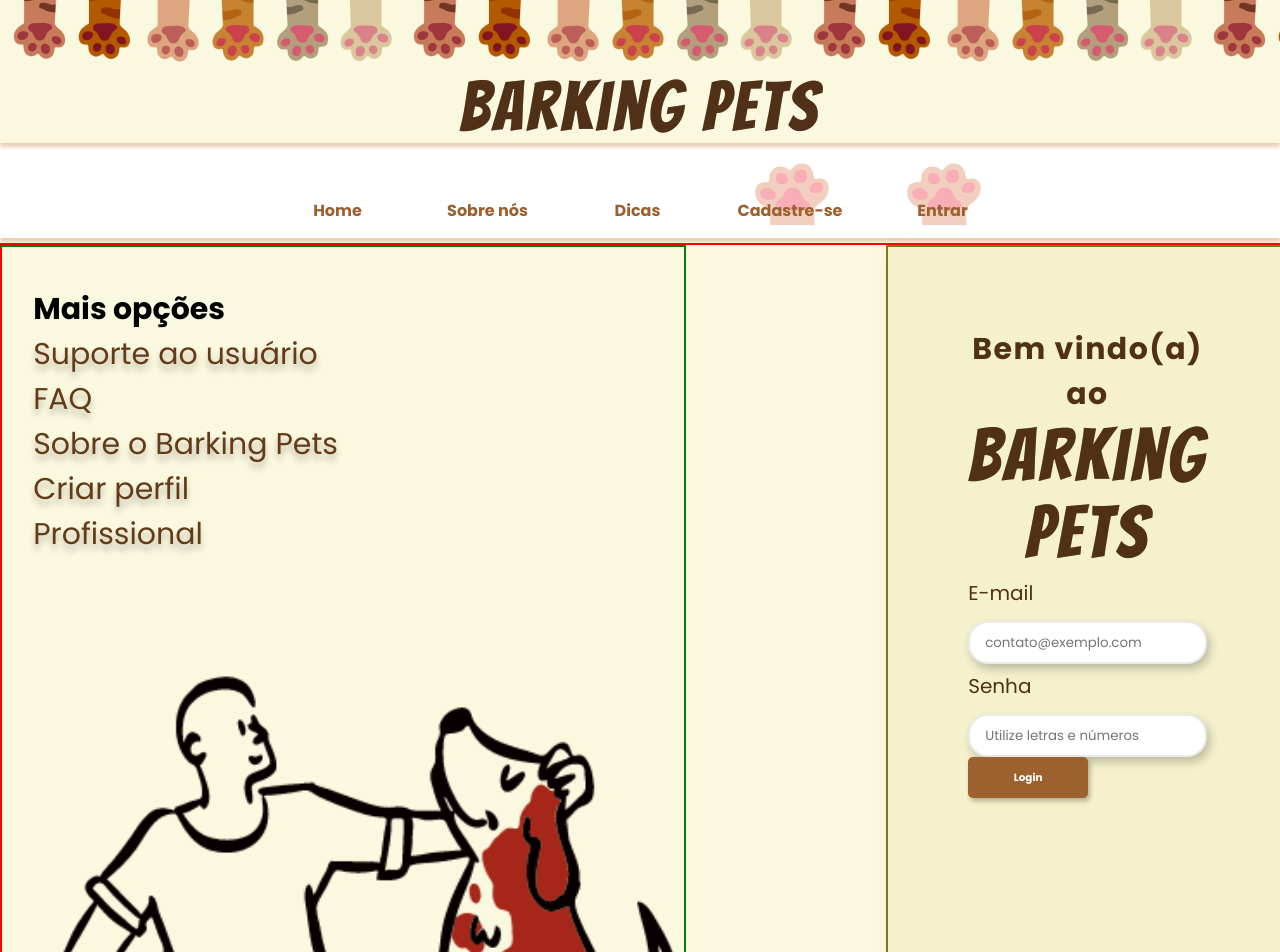
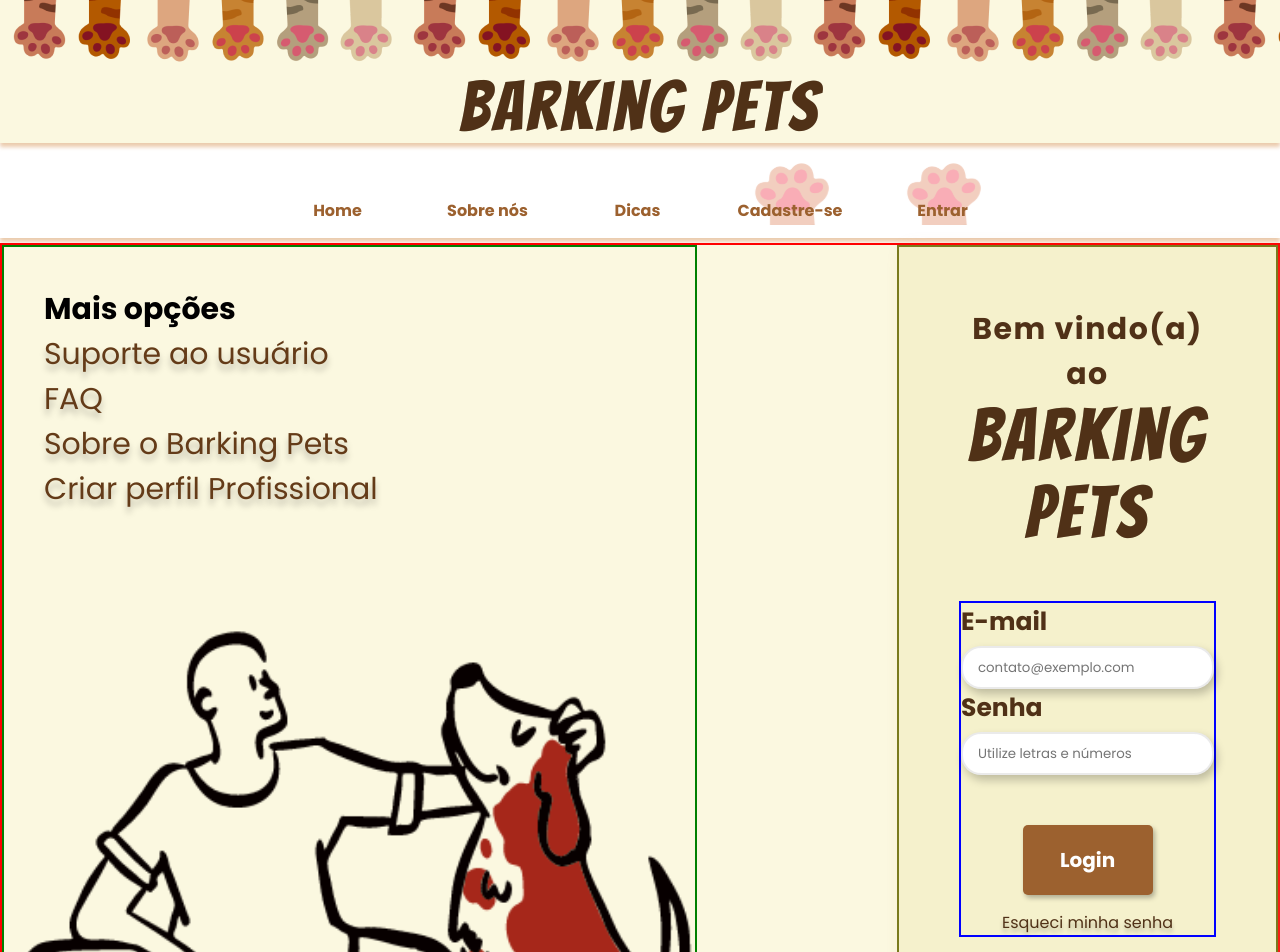
Before and after one commit to estartandodevs-course/barking-pets, a React (Create React App) app: page /entrar in a window 1280 px wide. Shown: the top 952 px of the page. Built offline with nearby package versions, Linux system fonts and the light colour scheme.

Commit message:
finalizada a estilização do desktop

```diff
--- a/src/pages/Login/index.js
+++ b/src/pages/Login/index.js
@@ -9,8 +9,7 @@ const Login = () => {
     "Suporte ao usuário",
     "FAQ",
     "Sobre o Barking Pets",
-    "Criar perfil",
-    "Profissional",
+    "Criar perfil Profissional",
   ];
 
   return (
@@ -33,8 +32,12 @@ const Login = () => {
         <div className="yellow-div">
           <p className="loginText">Bem vindo(a) ao</p>
           <p className="productName">Barking Pets</p>
-
-          <C.Input type="email" placeholder="contato@exemplo.com" name="email">
+          <div className="inputContainet">
+            <C.Input
+              type="email"
+              placeholder="contato@exemplo.com"
+              name="email"
+            >
               <p className="inputText">E-mail</p>
             </C.Input>
             <C.Input
@@ -47,6 +50,8 @@ const Login = () => {
             <C.Button classButton="login-button">
               <p>Login</p>
             </C.Button>
+            <p className="forgot-password">Esqueci minha senha</p>
+          </div>
         </div>
       </div>
 
--- a/src/pages/Login/styles.scss
+++ b/src/pages/Login/styles.scss
@@ -12,12 +12,12 @@
 .yellow-div {
   border: 2px solid rgb(122, 122, 29);
   width: 500px;
-  height: 800px;
+  height: 750px;
   background-color: #f5f1cc;
   box-shadow: 12px 9px 20px 2px rgba(214, 149, 88, 0.23);
   border-bottom-left-radius: 50px;
   border-bottom-right-radius: 50px;
-  padding: 80px;
+  padding: 60px;
 }
 
 .loginText {
@@ -45,10 +45,10 @@
 
 .inputText {
   font-family: Poppins;
-  font-style: normal;
-  font-weight: 500;
-  font-size: 20px;
-  line-height: 45px;
+
+  font-weight: bold;
+  font-size: 25px;
+
   color: #503117;
 }
 
@@ -69,6 +69,33 @@
   }
 }
 
+.inputContainet {
+  border: 2px solid blue;
+  margin-top: 50px;
+  margin-bottom: 50px;
+  display: flex;
+  flex-direction: column;
+  align-items: center;
+}
+
+.login-button {
+  margin-top: 50px;
+  height: 70px;
+  width: 130px;
+  cursor: pointer;
+  margin-bottom: 15px;
+
+  p {
+    font-size: 20px;
+  }
+}
+
 .loginFooter {
   margin: 0;
 }
+
+.forgot-password {
+  color: #503117;
+  font-family: $font-family;
+  text-shadow: 0px 4px 4px rgba(0, 0, 0, 0.25);
+}
```
Lines whose indentation alone changed are shown as unchanged.
